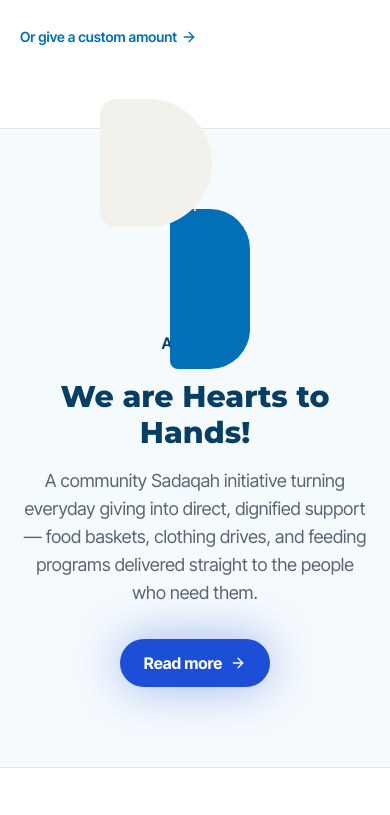
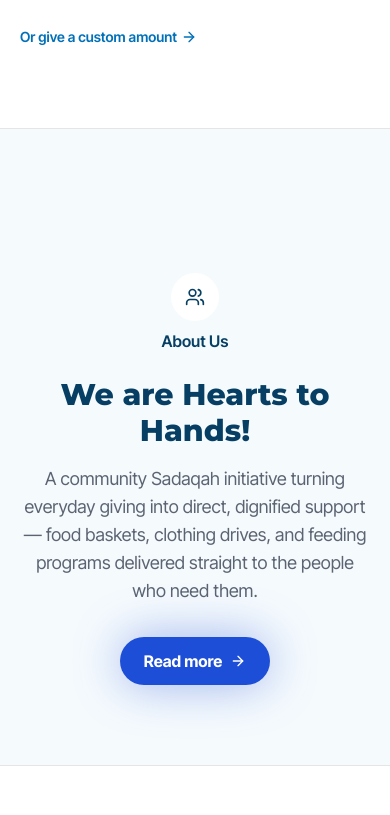
Before and after one commit to Ishola-Fawaz/hearts_to_hands, a Next.js app: page / in a window 390 px wide. Shown: the part 2209-3024 px from the top of the page. Built offline with nearby package versions, Linux system fonts and the light colour scheme.

Commit message:
feat: removed facebook and twitter icon from footer

```diff
--- a/app/components/footer.tsx
+++ b/app/components/footer.tsx
@@ -2,7 +2,7 @@ import Link from "next/link";
 import Image from "next/image";
 import { Mail, MapPin, Phone } from "lucide-react";
 import { NewsletterForm } from "./newsletter-form";
-import { InstagramIcon, FacebookIcon, XIcon } from "./social-icons";
+import { InstagramIcon } from "./social-icons";
 
 import Logo from "@/public/logo/logo.jpg";
 
@@ -12,8 +12,6 @@ const socials = [
     name: "Instagram",
     href: "https://instagram.com/hearts_to_hands1",
   },
-  { icon: FacebookIcon, name: "Facebook", href: "#" },
-  { icon: XIcon, name: "Twitter / X", href: "#" },
 ];
 
 const organizationLinks = [
--- a/app/page.tsx
+++ b/app/page.tsx
@@ -228,14 +228,14 @@ export default function Home() {
         <div className="container-page grid lg:grid-cols-2 gap-16 items-center">
           <div className="relative max-w-xs sm:max-w-md mx-auto lg:mx-0">
             <div
-              className="absolute left-0 top-0 h-40 sm:h-52 lg:h-60 w-20 sm:w-28 lg:w-32 -translate-x-6 sm:-translate-x-10 rounded-r-[2.5rem] rounded-l-lg bg-primary"
+              className="hidden lg:block absolute left-0 top-0 h-60 w-32 -translate-x-10 rounded-r-[2.5rem] rounded-l-lg bg-primary"
               aria-hidden
             />
             <div
-              className="absolute bottom-0 right-0 h-32 sm:h-40 lg:h-48 w-28 sm:w-36 lg:w-40 translate-x-4 translate-y-4 rounded-tl-2xl rounded-bl-2xl rounded-tr-[4rem] rounded-br-[4rem] bg-muted"
+              className="hidden lg:block absolute bottom-0 right-0 h-48 w-40 translate-x-4 translate-y-4 rounded-tl-2xl rounded-bl-2xl rounded-tr-[4rem] rounded-br-[4rem] bg-muted"
               aria-hidden
             />
-            <div className="relative w-full aspect-[4/5] rounded-tl-2xl rounded-bl-2xl rounded-tr-[5rem] rounded-br-[5rem] border border-border bg-background shadow-xl overflow-hidden">
+            <div className="relative w-full aspect-[4/5] rounded-2xl lg:rounded-tl-2xl lg:rounded-bl-2xl lg:rounded-tr-[5rem] lg:rounded-br-[5rem] overflow-hidden lg:border lg:border-border lg:bg-background lg:shadow-xl">
               <Image
                 src="/media/photos/blind-centre-visitation-2.jpeg"
                 alt="Hearts to Hands team and volunteers"
```
